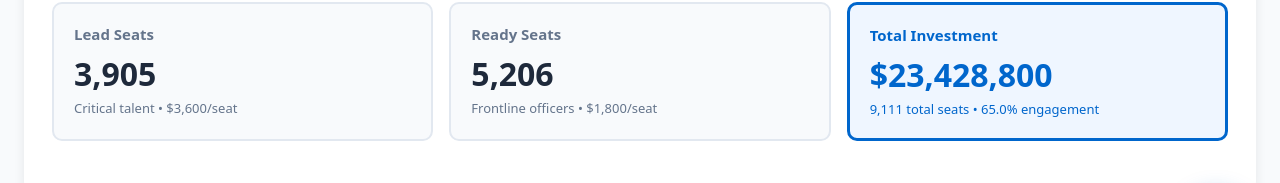
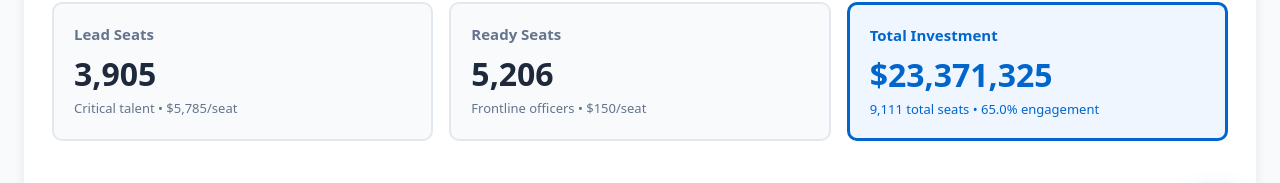
Before and after one commit to scottrsmith-bu/cbp-roi-calculator, a React (Create React App) app: page / in a window 1280 px wide. Both pictures are taken after a click on the button "See the ROI Model →". Shown: the part 1705-1888 px from the top of the page. Built offline with nearby package versions, Linux system fonts and the light colour scheme.

Commit message:
Update App.js

```diff
--- a/src/App.js
+++ b/src/App.js
@@ -69,8 +69,8 @@ const CBPDashboard = () => {
     const baseEngagement = 0.65;
     const engagement = manualEngagement !== null ? manualEngagement / 100 : baseEngagement;
     const activeUsers = Math.round(totalSeats * engagement);
-    const leadPrice = 3600;
-    const readyPrice = 1800;
+    const leadPrice = 5785;
+    const readyPrice = 150;
     const totalInvestment = (leadSeats * leadPrice) + (readySeats * readyPrice);
     const retentionLift = manualRetentionOverride !== null ? manualRetentionOverride / 100 : 0.07;
     const readinessLift = manualReadinessOverride !== null ? manualReadinessOverride / 100 : 0.37;
@@ -131,7 +131,7 @@ const CBPDashboard = () => {
       "How is the net savings calculated?": "Net savings = Total savings (retention + workers comp + discipline) minus BetterUp investment. We calculate savings from preventing separations ($150K each), Workers' Comp - Mental Health Claims/FECA ($65K each), and discipline cases ($45K each), then subtract the cost of Lead ($3,600/seat) and Ready ($1,800/seat) coaching.",
       "Why is OFO facing a retirement crisis?": "In 2028, OFO officers hired under Law Enforcement 6(c) retirement coverage become eligible at age 50. Combined with 6.8% annual attrition and CBP's 12-month hiring timeline, this creates unprecedented staffing challenges. Every prevented separation saves $150K in recruitment and training costs.",
       "Explain the COA differences": "Lead-Only targets 15% critical talent (supervisors, specialists) at $3,600/seat for intensive 1:1 coaching. Ready-Only reaches 35% frontline officers (GS-11/12) at $1,800/seat for digital coaching. Lead+Ready combines both for comprehensive coverage addressing all three cost pathways.",
-      "What's Lead vs Ready?": "Lead ($3,600/seat) provides intensive 1:1 coaching for supervisors and critical talent, focusing on leadership development. Ready ($1,800/seat) delivers scalable digital coaching for frontline officers, emphasizing resilience and career readiness. Both include AI coaching and assessments.",
+      "What's Lead vs Ready?": "Lead ($5,785/seat for 12-month commitment) provides intensive 1:1 coaching for supervisors and critical talent, focusing on leadership development. Ready ($150/seat) delivers scalable digital coaching for frontline officers, emphasizing resilience and career readiness. Both include AI coaching and assessments.",
       "How does Leadership Culture affect ROI?": "Leadership culture (measured by our Professional Standards metric) reduces discipline cases by 22%. Better-led teams have fewer misconduct incidents, lower use-of-force complaints, and stronger adherence to standards. Each prevented discipline case saves $45K in investigation, legal, and administrative costs."
     };
     setChatMessages([...chatMessages,
@@ -345,9 +345,9 @@ return (
               </h2>
               <div style={{display: 'grid', gridTemplateColumns: 'repeat(auto-fit, minmax(300px, 1fr))', gap: '16px'}}>
                 {[
-                  { id: 'lead-only', label: 'Lead Only', desc: '15% critical talent • Intensive leadership development', seats: Math.round(calculations.officers * 0.15), price: 3600 },
+                  { id: 'lead-only', label: 'Lead Only', desc: '15% critical talent • Intensive leadership development', seats: Math.round(calculations.officers * 0.15), price: 5785 },
                   { id: 'lead-ready', label: 'Lead + Ready', desc: '15% critical talent + 20% frontline • Comprehensive coverage', seats: Math.round(calculations.officers * 0.35), price: 'Mixed' },
-                  { id: 'ready-only', label: 'Ready Only', desc: '35% frontline • Scalable resilience & career readiness', seats: Math.round(calculations.officers * 0.35), price: 1800 }
+                  { id: 'ready-only', label: 'Ready Only', desc: '35% frontline • Scalable resilience & career readiness', seats: Math.round(calculations.officers * 0.35), price: 150 }
                 ].map(option => (
                   <button
                     key={option.id}
@@ -386,7 +386,7 @@ return (
                 <div style={{marginTop: '16px', padding: '24px', background: '#f8fafc', borderRadius: '12px', border: '2px solid #e2e8f0'}}>
                   <div style={{display: 'grid', gridTemplateColumns: 'repeat(auto-fit, minmax(350px, 1fr))', gap: '20px'}}>
                     <div style={{background: 'white', padding: '20px', borderRadius: '10px', border: '2px solid #0066cc'}}>
-                      <div style={{fontSize: '18px', fontWeight: '700', color: '#0066cc', marginBottom: '12px'}}>💎 Lead ($3,600/seat)</div>
+                      <div style={{fontSize: '18px', fontWeight: '700', color: '#0066cc', marginBottom: '12px'}}>💎 Lead ($5,785/seat - 12 month)</div>
                       <div style={{fontSize: '14px', color: '#475569', lineHeight: '1.7', marginBottom: '12px'}}>
                         <strong>Who:</strong> Supervisors (GS-13+), senior specialists, high-potentials, critical talent<br/>
                         <strong>What:</strong> Intensive 1:1 coaching with dedicated professional coaches<br/>
@@ -399,7 +399,7 @@ return (
                     </div>
 
                     <div style={{background: 'white', padding: '20px', borderRadius: '10px', border: '2px solid #0066cc'}}>
-                      <div style={{fontSize: '18px', fontWeight: '700', color: '#0066cc', marginBottom: '12px'}}>🎯 Ready ($1,800/seat)</div>
+                      <div style={{fontSize: '18px', fontWeight: '700', color: '#0066cc', marginBottom: '12px'}}>🎯 Ready ($150/seat - 12 month)</div>
                       <div style={{fontSize: '14px', color: '#475569', lineHeight: '1.7', marginBottom: '12px'}}>
                         <strong>Who:</strong> Frontline officers (GS-11/12), patrol agents, entry-level personnel<br/>
                         <strong>What:</strong> Scalable digital coaching with AI-powered support<br/>
```
